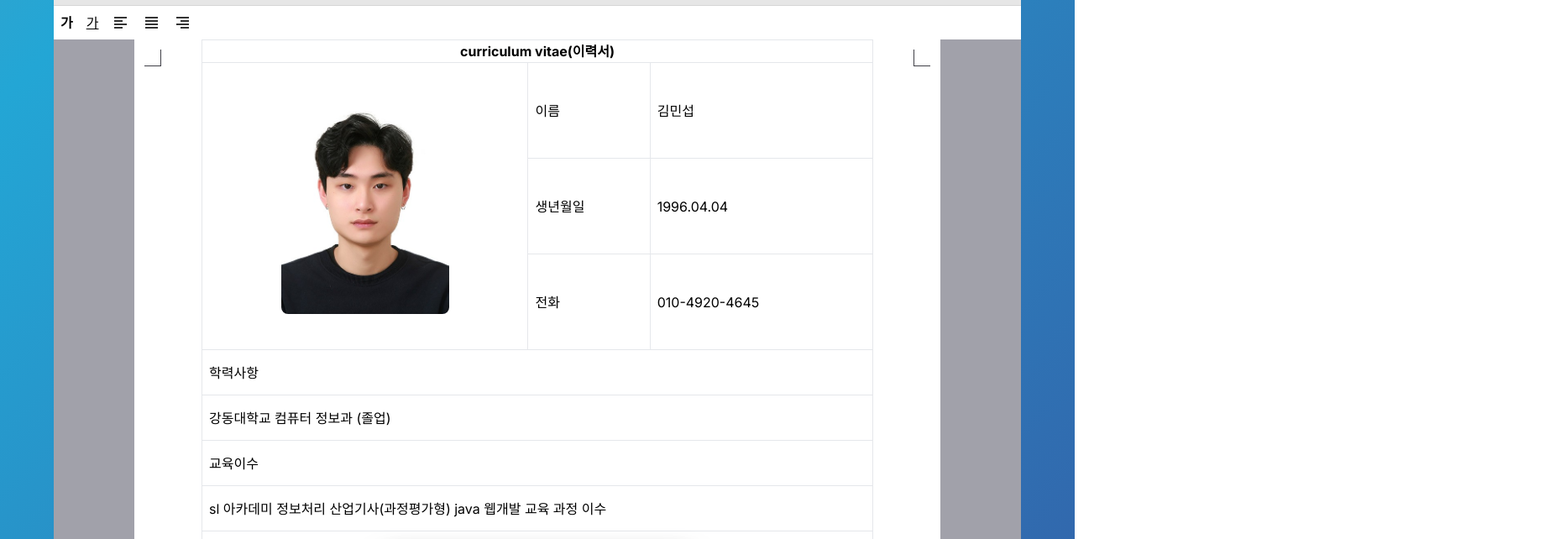
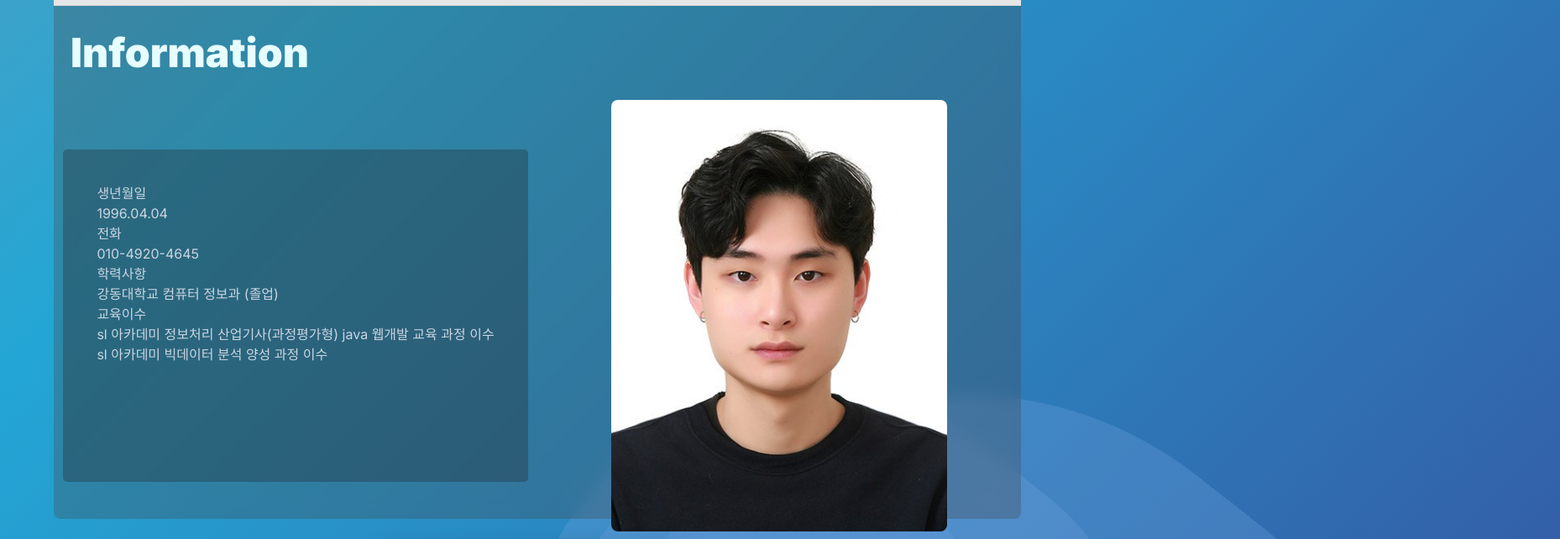
Before and after one commit to cpt4567/next-portfolio, a Next.js app: page /info in a window 1280 px wide. Shown: the part 62-704 px from the top of the page at 84% size, 1858 px wide, since content can reach past the window. Built offline with nearby package versions, Linux system fonts and the light colour scheme.

Commit message:
remove or commit

```diff
--- a/src/app/globals.css
+++ b/src/app/globals.css
@@ -18,10 +18,14 @@ body {
   background: linear-gradient(-45deg, #50ffe5, #394798, #23a6d5, #bc8f8f);
   background-size: 400% 400%;
   animation: gradient 8s ease infinite;
-
   margin: 0;
   padding: 0;
   height: 100vh;
+}
+.title-section {
+  padding: 40px 40px 140px 40px;
+  border-radius: 5px;
+  background-color: rgba(31, 31, 31, 0.3);
 }
 
 .hightText {
@@ -39,7 +43,12 @@ h2 > .accent {
   -webkit-text-stroke: 1px #ffff;
   color: transparent;
 }
-
+p {
+  color: #e7feff;
+  font-size: 3em;
+  margin: 20px;
+  font-weight: 900;
+}
 @keyframes rotateElement {
   from {
     transform: rotateY(0deg);
@@ -48,3 +57,23 @@ h2 > .accent {
     transform: rotateY(360deg);
   }
 }
+
+.wave {
+  opacity: 0.4;
+  position: absolute;
+  background: rgba(101, 155, 216, 0.9);
+  left: 50%;
+  top: 70%;
+  transform-origin: 50% 48%;
+  border-radius: 45%;
+  animation: drift 5000ms infinite linear;
+}
+
+@keyframes drift {
+  from {
+    transform: rotate(0deg);
+  }
+  from {
+    transform: rotate(360deg);
+  }
+}
--- a/src/app/info/layout.tsx
+++ b/src/app/info/layout.tsx
@@ -1,5 +1,11 @@
 import MacUi from '@/components/mac-ui/mac-ui';
 
 export default function Layout({ children }: { children: React.ReactNode }) {
-  return <MacUi title={''}>{children}</MacUi>;
+
+  return (
+    <MacUi title={''}>
+      <p>Information</p>
+      {children}
+    </MacUi>
+  );
 }
--- a/src/app/info/page.tsx
+++ b/src/app/info/page.tsx
@@ -1,92 +1,26 @@
 import { infomation } from '@/util/info';
-import ExcelUi from './_components/excel-ui';
+import { Lato } from 'next/font/google';
+
+const lato = Lato({ weight: '900', subsets: ['latin'] });
 
 export default function Page() {
   return (
-    <div className="h-full">
-      <ExcelUi />
-      <div className="flex flex-row justify-center items-center bg-zinc-400 h-full ">
-        <div className="flex flex-row w-10/12 bg-white h-full justify-between">
-          <div className="border-b	border-r	 border-zinc-700  w-5 h-5 mt-3 ml-3 overflow-auto" />
-          <table className={`border-collapse w-10/12 bg-white`}>
-            <thead>
-              <tr className="border">
-                <th colSpan={3}>curriculum vitae(이력서)</th>
-              </tr>
-            </thead>
-            <tbody id="table-body">
-              <tr>
-                <td rowSpan={3} className="border">
-                  <img
-                    className="rounded-lg mx-auto"
-                    width={200}
-                    height={200}
-                    src="/img/info.jpeg"
-                    alt=""
-                  />
-                </td>
-                <td className="p-2 border info-table transition-all">
-                  <span className="-translate-x-1/2">이름</span>
-                </td>
-                <td className="p-2 border comment-table relative">김민섭</td>
-              </tr>
-              <tr>
-                <td className="p-2 border info-table transition-all">생년월일</td>
-                <td className="p-2 border comment-table">1996.04.04</td>
-              </tr>
-              <tr>
-                <td className="p-2 border info-table transition-all">전화</td>
-                <td className="p-2 border comment-table">010-4920-4645</td>
-              </tr>
-              <tr>
-                <td colSpan={3} className="p-2 border info-table transition-all">
-                  학력사항
-                </td>
-              </tr>
-              <tr>
-                <td colSpan={3} className="p-2 border comment-table">
-                  강동대학교 컴퓨터 정보과 (졸업)
-                </td>
-              </tr>
-              <tr>
-                <td colSpan={3} className="p-2 border info-table transition-all">
-                  교육이수
-                </td>
-              </tr>
-
-              <tr>
-                <td colSpan={3} className="p-2 border comment-table">
-                  sl 아카데미 정보처리 산업기사(과정평가형) java 웹개발 교육 과정 이수
-                </td>
-              </tr>
-              <tr>
-                <td colSpan={3} className="p-2 border comment-table">
-                  sl 아카데미 빅데이터 분석 양성 과정 이수
-                </td>
-              </tr>
-            </tbody>
-          </table>
-          <div className="border-b	border-l	 border-zinc-700  w-5 h-5 mt-3 mr-3" />
-        </div>
-
-        {/*   <ul className="m-3 p-3 animated-border">
-          {Object.entries(infomation).map(([key, value]) => (
-            <>
-              <li className="font-bold" key={key}>
-                {key.toUpperCase()}
-              </li>
-              {Array.isArray(value) ? (
-                <ol>
-                  {value.map((data, index) => (
-                    <li key={`key_${index}`}>{data}</li>
-                  ))}
-                </ol>
-              ) : (
-                <li key={value}>{value}</li>
-              )}
-            </>
-          ))}
-        </ul> */}
+    <div className="h-full flex flex-row justify-center items-center">
+      <div className="w-1/2 flex flex-col items-center justify-between">
+        <ul className={`title-section text-slate-300`}>
+          <li>생년월일</li>
+          <li>1996.04.04</li>
+          <li>전화</li>
+          <li>010-4920-4645</li>
+          <li>학력사항</li>
+          <li>강동대학교 컴퓨터 정보과 (졸업)</li>
+          <li>교육이수</li>
+          <li>sl 아카데미 정보처리 산업기사(과정평가형) java 웹개발 교육 과정 이수</li>
+          <li>sl 아카데미 빅데이터 분석 양성 과정 이수</li>
+        </ul>
+      </div>
+      <div className="w-1/2">
+        <img className="rounded-lg mx-auto" width={400} src="/img/info.jpeg" alt="" />
       </div>
     </div>
   );
--- a/src/app/layout.tsx
+++ b/src/app/layout.tsx
@@ -17,7 +17,11 @@ export default function RootLayout({ children }: layoutType) {
     <html lang="en">
       <body className={`${inter.className} overflow-hidden `}>
         <NavigationComponent />
-       {children}
+        <div className="wave" style={{ width: 500, height: 500 }}></div>
+        <div className="wave" style={{ width: 700, height: 700 }}></div>
+        <div className="wave" style={{ width: 1000, height: 1000 }}></div>
+
+        {children}
       </body>
     </html>
   );
--- a/src/app/skill/layout.tsx
+++ b/src/app/skill/layout.tsx
@@ -1,5 +1,10 @@
 import MacUi from '@/components/mac-ui/mac-ui';
 
 export default function Layout({ children }: { children: React.ReactNode }) {
-  return <MacUi title={''}>{children}</MacUi>;
+  return (
+    <MacUi title={''}>
+      <p>Skill</p>
+      {children}
+    </MacUi>
+  );
 }
--- a/src/app/skill/page.tsx
+++ b/src/app/skill/page.tsx
@@ -1,15 +1,10 @@
 export default function Page() {
   return (
-    <div className="flex flex-row justify-between h-full" style={{ background: '#1E1E1E' }}>
-      <div className="flex flex-col h-full" style={{ background: '#333333', width: '5%' }}>
-        <button>1</button>
-        <button>2</button>
-        <button>3</button>
-        <button>4</button>
-      </div>
-
-      <div className="flex flex-col h-full" style={{ background: '#fffff', width: '5%' }}>
-        nextjs
+    <div className="flex flex-row justify-between h-full">
+      <div className="hashtag-container">
+        <div className="hashtag-line"></div>
+        <div className="hashtag-line"></div>
+        <div className="hashtag-line"></div>
       </div>
     </div>
   );
--- a/src/components/mac-ui/styles.module.css
+++ b/src/components/mac-ui/styles.module.css
@@ -1,24 +1,26 @@
-@keyframes slideIn {
+/* @keyframes slideIn {
   from {
     transform: translateY(100%);
   }
   to {
     transform: translateY(0);
   }
-}
+} */
 
 .mac-ui-container {
-  background: #ffffff;
   position: absolute;
+  display: flex;
+  flex-direction: column;
   border-radius: 8px;
   width: 90vw;
   height: 80vh;
   top: 5vh;
   left: 5vw;
-  animation: insade 0.5s ease;
-  transform: translateX(-50%);
-  animation: slideIn 0.5s ease;
-  animation-fill-mode: forwards;
+  /*   transform: translateX(-50%);
+  animation: slideIn 1s ease;
+  animation-fill-mode: forwards; */
+  background-color: rgba(72, 70, 70, 0.3);
+  backdrop-filter: blur(10px);
 }
 
 .mac-ui-header {
--- a/src/components/three/hrText.tsx
+++ b/src/components/three/hrText.tsx
@@ -54,7 +54,12 @@ export default function Overlay() {
       </div>
 
       <div
-        style={{ display: !state.open ? 'block' : 'none', position: 'absolute', left: '40vw' }}
+        style={{
+          display: !state.open ? 'block' : 'none',
+          position: 'absolute',
+          left: '40vw',
+          top: 10,
+        }}
         className={'hightText'}
       >
         <HrText open={!state.open}>
```
